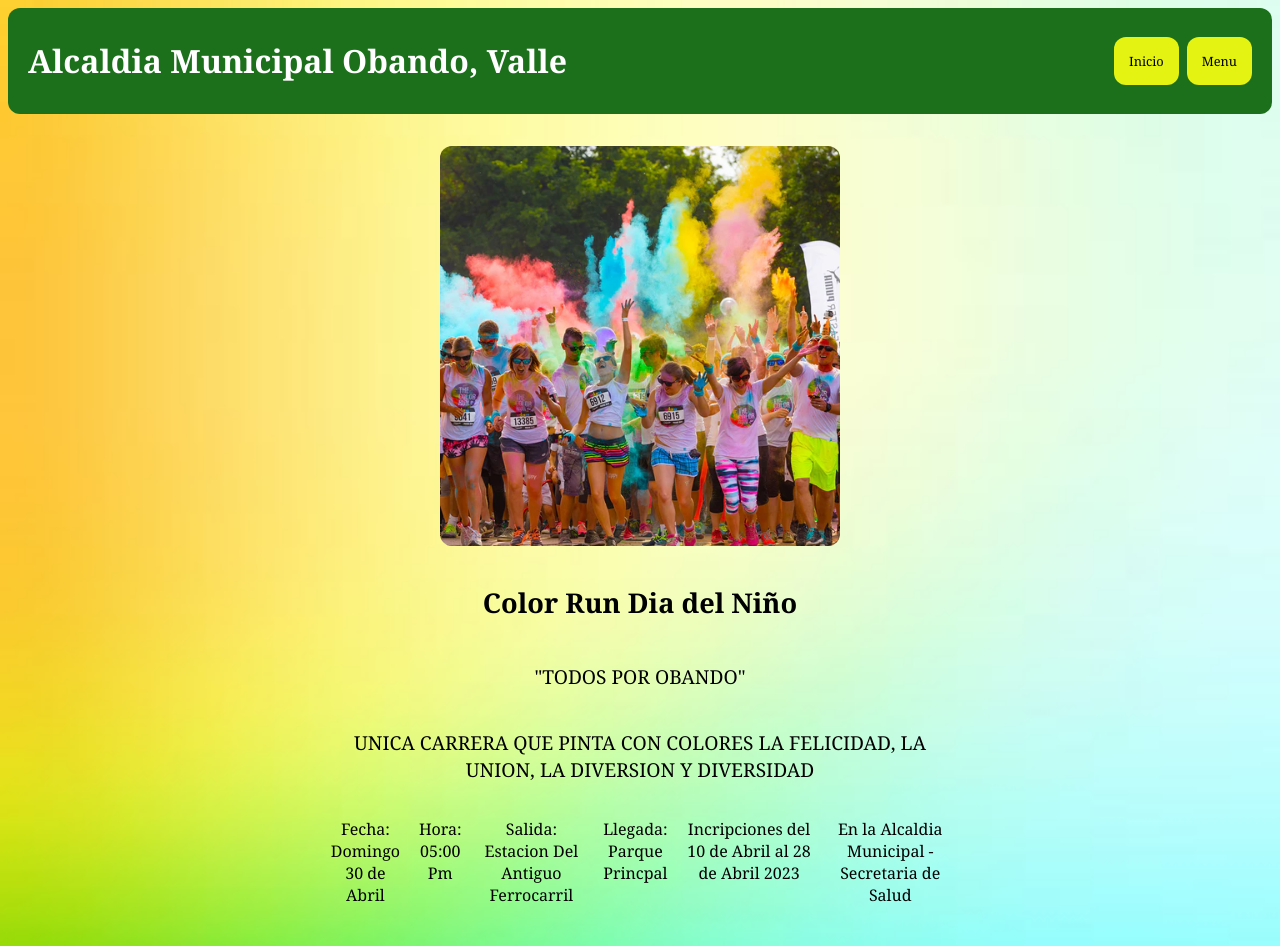
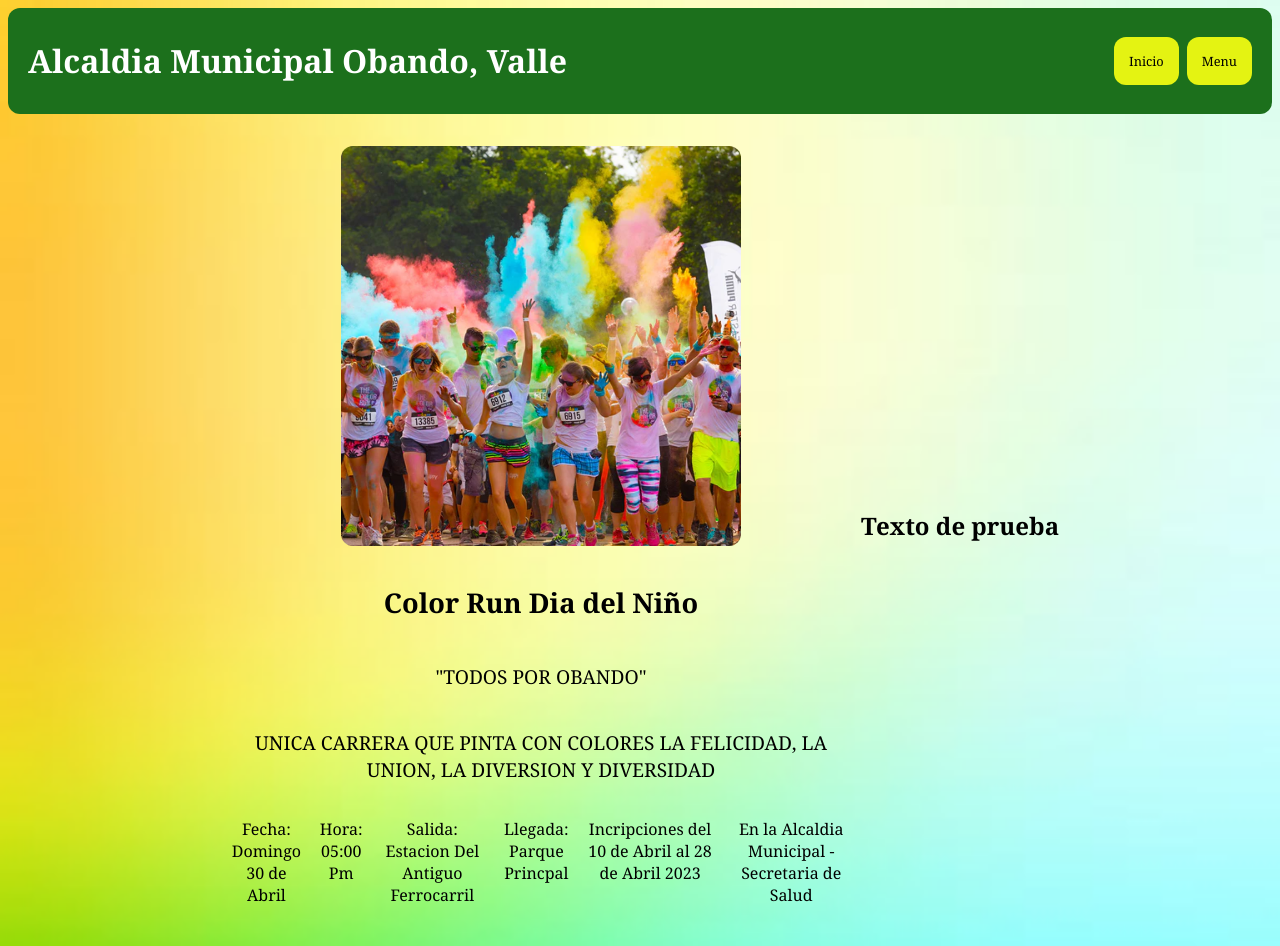
Before and after one commit to JesiDiaz/Mi-Priner-Repo, a plain HTML site: page TALLER PRACTICO HTML-CSS/index.html in a window 1280 px wide. Drawn offline with Linux system fonts and the light colour scheme.

Commit message:
agregue un texto de prueba

```diff
--- a/TALLER PRACTICO HTML-CSS/index.html
+++ b/TALLER PRACTICO HTML-CSS/index.html
@@ -48,11 +48,8 @@
 
             </div>
         </div>
-
-
+        <h1>Texto de prueba</h1>
     </section>
-
-
 
 
 </div>
```
